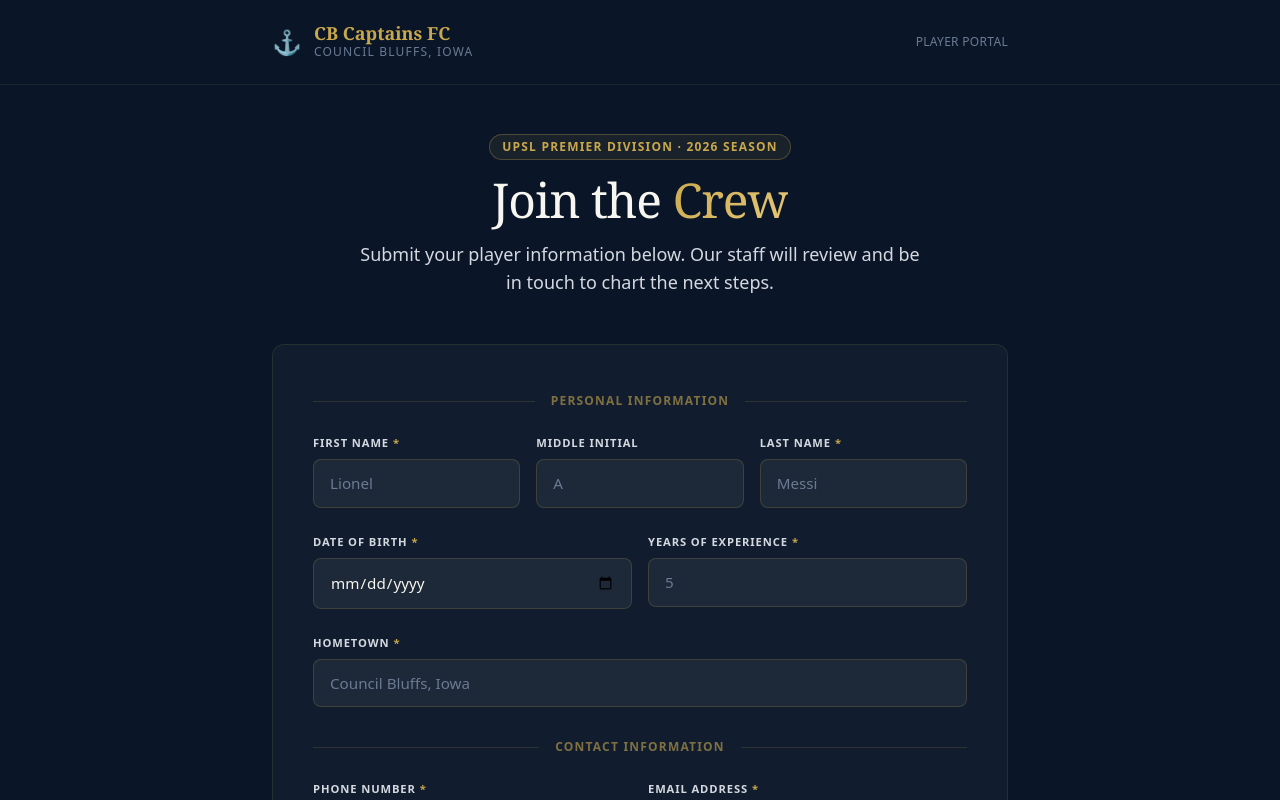
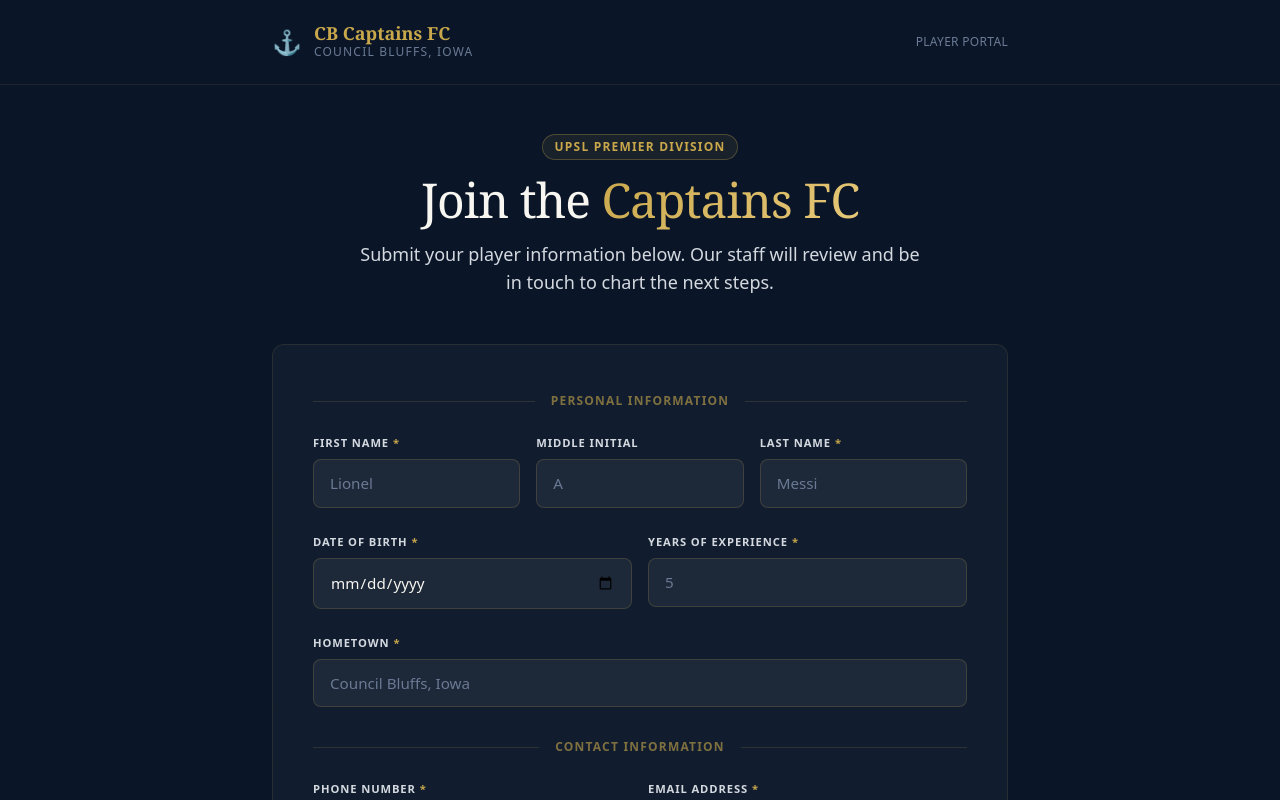
Before and after one commit to cbcfccreativedirector/captains-portal, a Next.js app in the folder Desktop/captains-portal/: page /join in a window 1280 px wide. Shown: the top 800 px of the page. Built offline with nearby package versions, Linux system fonts and the light colour scheme.

Commit message:
Update join page text

```diff
--- a/Desktop/captains-portal/src/app/join/page.tsx
+++ b/Desktop/captains-portal/src/app/join/page.tsx
@@ -152,7 +152,7 @@ export default function JoinPage() {
             background: 'rgba(201,168,76,0.08)',
           }}
         >
-          UPSL Premier Division · 2026 Season
+          UPSL Premier Division
         </div>
         <h1 className="text-4xl sm:text-5xl font-display text-captain-white mb-4 leading-tight">
           Join the{' '}
@@ -164,7 +164,7 @@ export default function JoinPage() {
               backgroundClip: 'text',
             }}
           >
-            Crew
+            Captains FC
           </span>
         </h1>
         <p className="text-captain-mist text-lg max-w-xl mx-auto">
```
